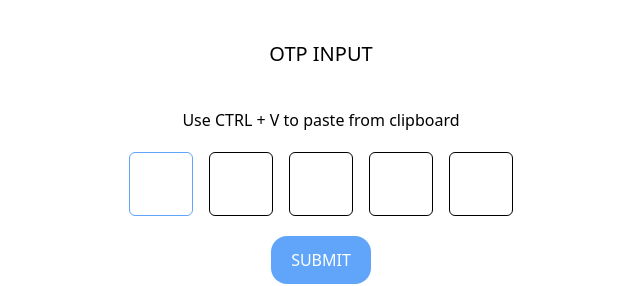
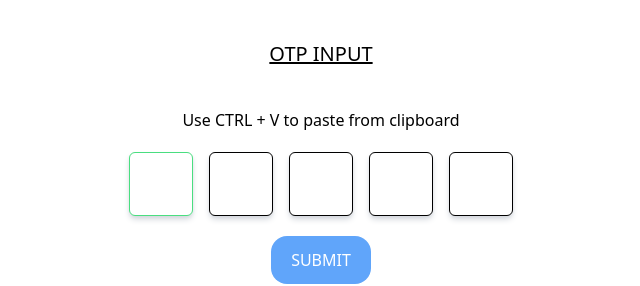
Before and after one commit to abdurrahmanu/otp-vue, a Vue app: page / in a window 1280 px wide. Shown: the top 286 px of the page, without its empty margins (319-959 px from the left). Built offline with nearby package versions, Linux system fonts and the light colour scheme.

Commit message:
minor fix

```diff
--- a/src/App.vue
+++ b/src/App.vue
@@ -1,6 +1,6 @@
 <template>
   <main>
-    <div class="my-10 text-center text-xl">OTP INPUT</div>
+    <div class="my-10 text-center text-xl underline ">OTP INPUT</div>
     <p class="text-center mb-5">Use CTRL + V to paste from clipboard</p>
     <div class="flex gap-4">
       <input
@@ -12,8 +12,8 @@
       @paste="paste_clipboard_text"
       ref="input_nodes"
       v-model="otp[i - 1]"
-      :class="{'border-blue-400 border': i === current_input_index}"
-      class="block p-2 w-16 h-16 rounded-md text-center outline-none text-2xl border-black border"
+      :class="{'border-green-400 border': i == current_input_index}"
+      class="block p-2 w-16 shadow-md shadow-gray-300 h-16 rounded-md text-center outline-none text-2xl border-black border"
       maxlength="1"
       >
     </div>
@@ -34,9 +34,11 @@
 import { onMounted, ref } from 'vue';
 
 const input_nodes = ref(null);
-const length_of_otp = ref(5)
+const length_of_otp = 5
 const otp_val = ref('')
-const otp = ref(new Array(length_of_otp.value).fill(''))
+const otp = ref([])
+otp.value.length = length_of_otp
+otp.value.fill('')
 const current_input_index = ref(0)
 
 onMounted(() => input_nodes.value[0].focus())
@@ -58,6 +60,8 @@ const paste_clipboard_text =  async () => {
 }
 
 const otp_index = (e, index) => {
+  if (input_nodes.value[input_nodes.value.length - 1].value.length && e.key !== 'Enter') return
+
   if (input_nodes.value[index + 1]) {
     if (input_nodes.value[index].value.length || e.key === 'ArrowRight') input_nodes.value[index + 1].focus();
   }
```
